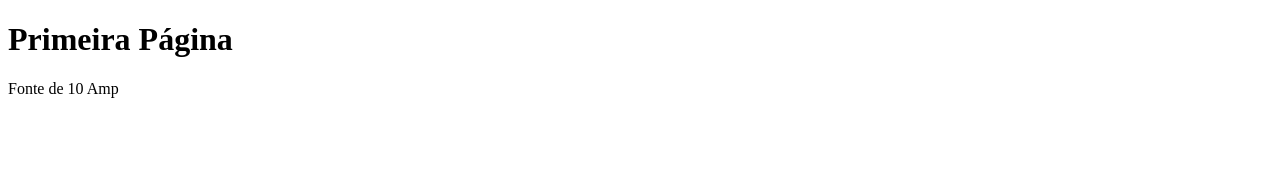
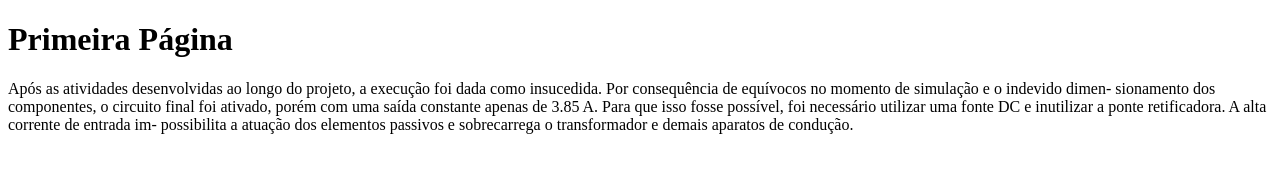
Before and after one commit to Rofasm/UNIR, a plain HTML site: page index.html in a window 1280 px wide. Drawn offline with Linux system fonts and the light colour scheme.

Commit message:
Update index.html

```diff
--- a/index.html
+++ b/index.html
@@ -6,6 +6,14 @@
  </head>
  <body>
   <h1>Primeira Página</h1>
-  <p>Fonte de 10 Amp</p>
+  <p>Após as atividades desenvolvidas ao longo do projeto, a
+execução foi dada como insucedida. Por consequência de
+equívocos no momento de simulação e o indevido dimen-
+sionamento dos componentes, o circuito final foi ativado,
+porém com uma saída constante apenas de 3.85 A. Para que
+isso fosse possível, foi necessário utilizar uma fonte DC e
+inutilizar a ponte retificadora. A alta corrente de entrada im-
+possibilita a atuação dos elementos passivos e sobrecarrega
+o transformador e demais aparatos de condução.</p>
  </body>
 </html>
```
